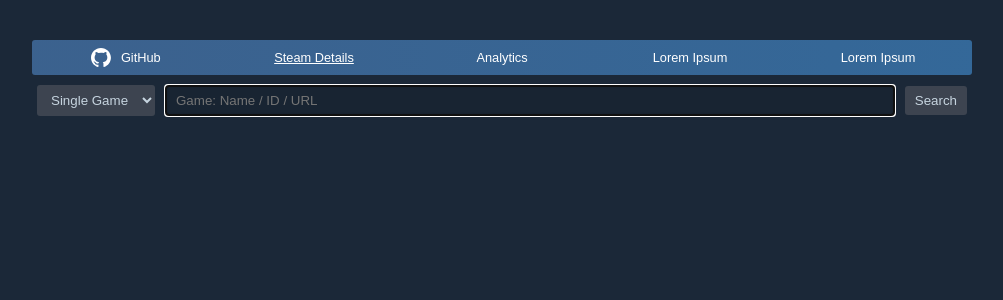
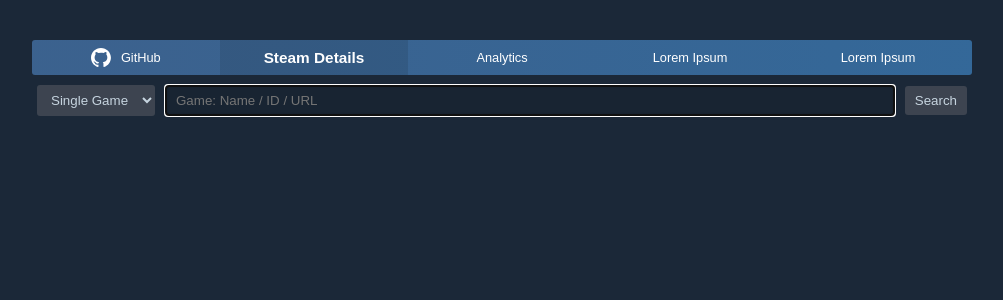
Before and after one commit to dodaucy/steam-details, a FastAPI app: page / in a window 1280 px wide. Shown: the top 300 px of the page, without its empty margins (138-1141 px from the left). Run offline with FastAPI, Linux system fonts and the light colour scheme; parts of the project's set-up code (start-up, migrations or seed data) failed here and were passed over.

Commit message:
Update nav area

```diff
--- a/src/static/css/main.css
+++ b/src/static/css/main.css
@@ -79,14 +79,14 @@ button {
 #nav_area > * > img {
     height: 1.5em;
 }
-#nav_area > *:hover {
+#nav_area > *:not(#active-tab):hover {
     /* Original: background: linear-gradient( to right, rgba(33, 162, 255, 0.25) 0%, rgba(33, 162, 255, 0.15) 50%, rgba(50, 50, 51, 0) 100%); */
     background: linear-gradient( to right, rgba(33, 162, 255, 0.4) 0%, rgba(33, 162, 255, 0.25) 50%, rgba(50, 50, 51, 0) 100%);
 }
 
 /* Active Tab */
 #active-tab {
-    text-decoration: underline;
+    background-color: rgba(0, 0, 0, 0.1);
 }
 
 
--- a/src/templates/nav_area.html
+++ b/src/templates/nav_area.html
@@ -5,12 +5,12 @@
             GitHub
         </div>
     </a>
-    <a href="/" {% if name == "" %}id="active-tab"{% endif %}>
+    <a href="/" {% if name == "" %}id="active-tab" class="title"{% endif %}>
         <div>
             Steam Details
         </div>
     </a>
-    <a href="/analytics" {% if name == "analytics" %}id="active-tab"{% endif %}>
+    <a href="/analytics" {% if name == "analytics" %}id="active-tab" class="title"{% endif %}>
         <div>
             Analytics
         </div>
```
